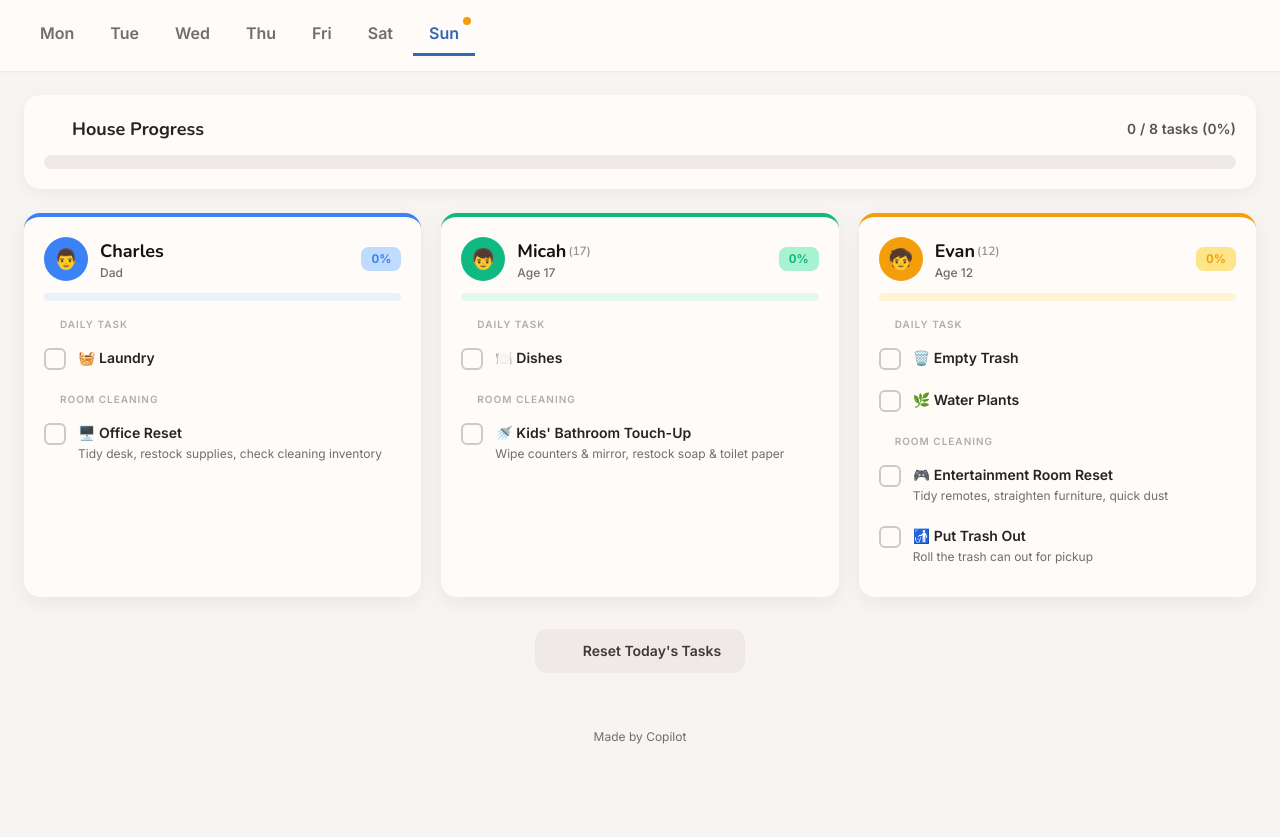
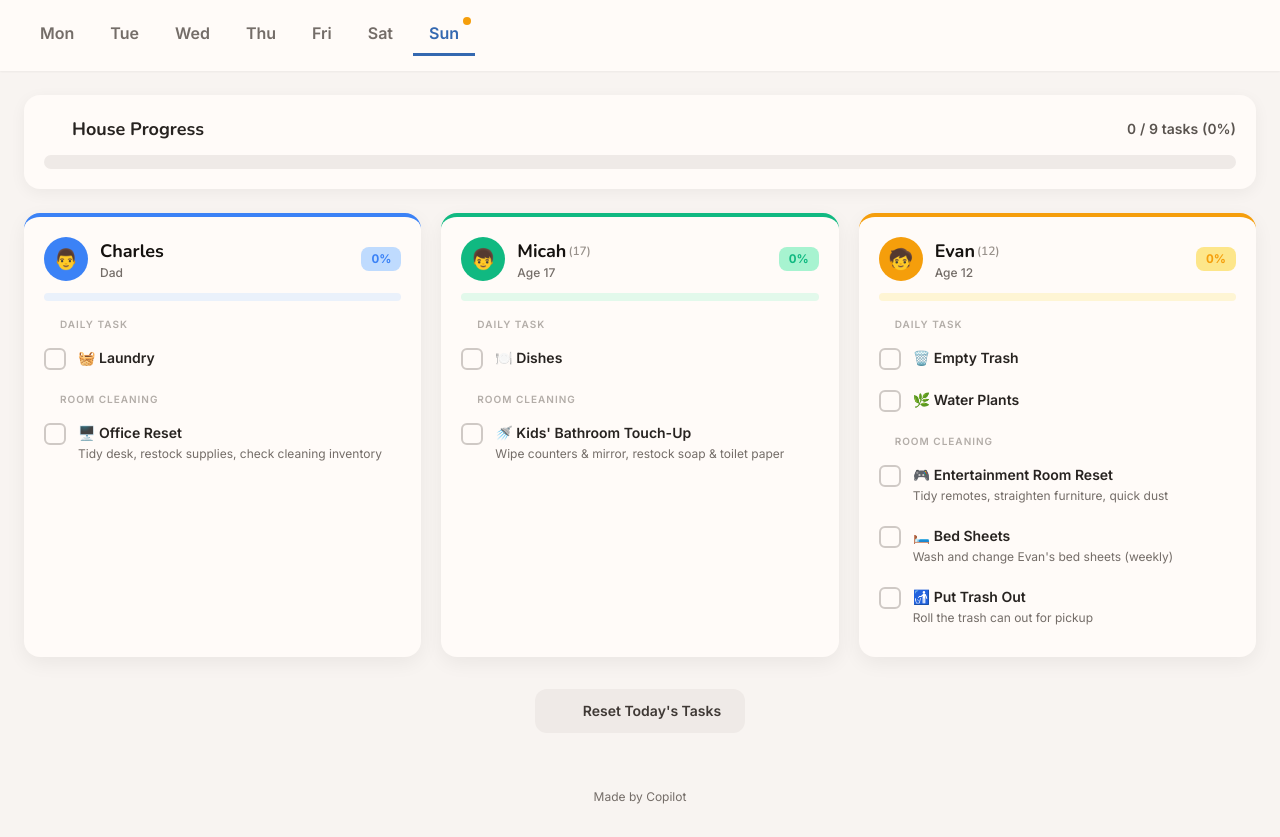
Before and after one commit to iwindon/cleaning, a plain HTML site: page index.html in a window 1280 px wide. Shown: the part 77-914 px from the top of the page. Before the commit the page ends 854 px from the top, so only its background shows below. Drawn offline with nearby package versions, Linux system fonts and the light colour scheme.

Commit message:
updated chores

```diff
--- a/index.html
+++ b/index.html
@@ -279,10 +279,10 @@
           ],
         },
         1: {
-          title: 'Kitchen & Guest Room',
+          title: 'Kitchen & Hallway',
           charles: [{ icon: '🍳', room: 'Kitchen', tasks: 'Wipe counters & stovetop, clean appliances, mop floor' }],
           micah: [{ icon: '🧹', room: 'Vacuum stairs, hallway & entryway', tasks: 'Full vacuum of all steps & landing' }],
-          evan: [{ icon: '🛏️', room: 'Guest Room', tasks: 'Dust surfaces, tidy up, freshen linens' }],
+          evan: [],
         },
         2: {
           title: "Kids' Bedrooms",
@@ -298,15 +298,28 @@
         },
         4: {
           title: 'Master Bath & Touch-Ups',
-          charles: [{ icon: '🛁', room: 'Master Bathroom', tasks: 'Scrub toilet, sink & shower/tub, mop floor' }],
+          charles: [
+            { icon: '🛁', room: 'Master Bathroom', tasks: 'Scrub toilet, sink & shower/tub, mop floor' },
+            { icon: '🛏️', room: 'Bed Sheets', tasks: 'Wash and change the master bed sheets (weekly)' }
+          ],
           micah: [{ icon: '🌬️', room: 'Second Floor Dusting', tasks: 'Dust all surfaces, windowsills & baseboards' }],
           evan: [{ icon: '🛋️', room: 'Living Room Touch-Up', tasks: 'Quick tidy, fluff cushions, wipe coffee table' }],
         },
         5: {
           title: 'Deep Kitchen & Full Vacuuming',
-          charles: [{ icon: '🍳', room: 'Kitchen Deep Clean', tasks: 'Clean oven & microwave, wipe inside fridge, organize pantry' }],
-          micah: [{ icon: '🧹', room: 'Vacuum Entire First Floor', tasks: 'All rooms, hallway & entryway' }],
-          evan: [{ icon: '🧹', room: 'Vacuum Entire Second Floor', tasks: 'All bedrooms, bathrooms & entertainment room' }],
+          charles: [
+            { icon: '🍳', room: 'Kitchen Deep Clean', tasks: 'Clean oven & microwave, wipe inside fridge, organize pantry' },
+            { icon: '🌿', room: 'Yard Trimming', tasks: 'Trim edges and overgrowth in the yard' }
+          ],
+          micah: [
+            { icon: '🧹', room: 'Vacuum Entire First Floor', tasks: 'All rooms, hallway & entryway' },
+            { icon: '🚜', room: 'Mow Grass', tasks: 'Mow the yard grass' },
+            { icon: '🛏️', room: 'Bed Sheets', tasks: 'Wash and change Micah\'s bed sheets (weekly)' }
+          ],
+          evan: [
+            { icon: '🧹', room: 'Vacuum Entire Second Floor', tasks: 'All bedrooms, bathrooms & entertainment room' },
+            { icon: '🍃', room: 'Blow Patio & Driveway', tasks: 'Blow grass and dirt off patio and driveway' }
+          ],
         },
         6: {
           title: 'Light Reset & Prep for Week',
@@ -314,6 +327,7 @@
           micah: [{ icon: '🚿', room: "Kids' Bathroom Touch-Up", tasks: 'Wipe counters & mirror, restock soap & toilet paper' }],
           evan: [
             { icon: '🎮', room: 'Entertainment Room Reset', tasks: 'Tidy remotes, straighten furniture, quick dust' },
+            { icon: '🛏️', room: 'Bed Sheets', tasks: 'Wash and change Evan\'s bed sheets (weekly)' },
             { icon: '🚮', room: 'Put Trash Out', tasks: 'Roll the trash can out for pickup' }
           ],
         },
```
